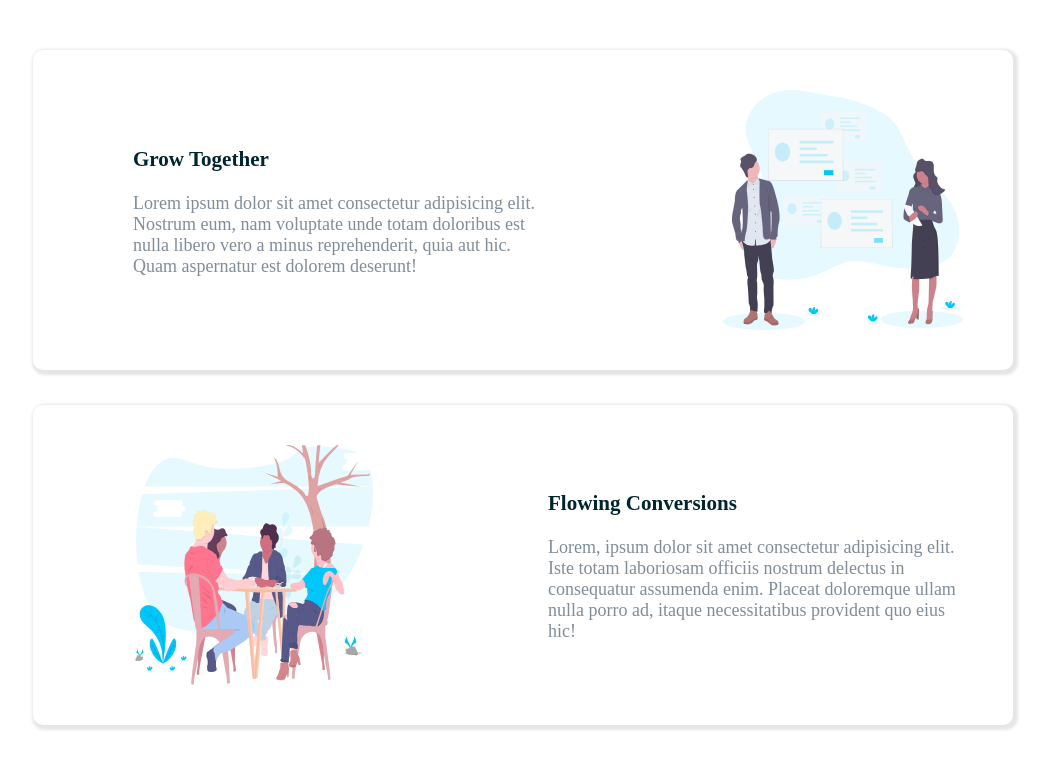
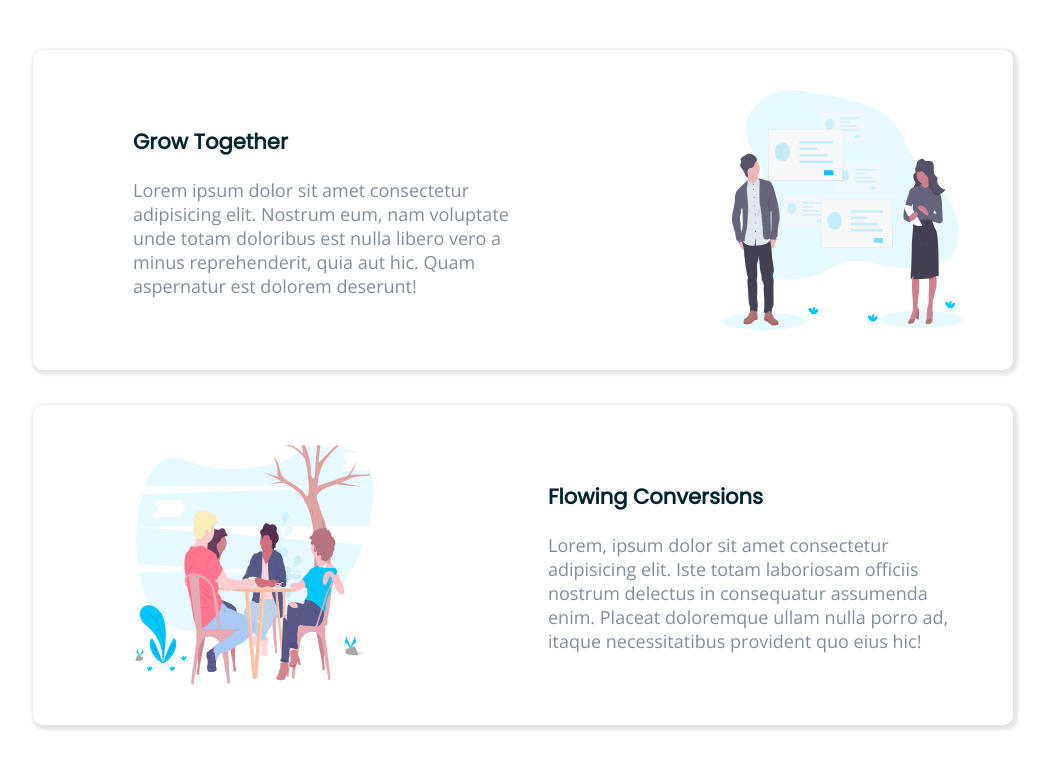
Before and after one commit to dekana1/Huddle, a plain HTML site: page zuri.html in a window 1280 px wide. Shown: the part 940-1697 px from the top of the page, without its empty margins (117-1166 px from the left). Drawn offline with nearby package versions, Linux system fonts and the light colour scheme.

Commit message:
Add files via upload

```diff
--- a/zuri.css
+++ b/zuri.css
@@ -1,6 +1,10 @@
+
+@import url('https://fonts.googleapis.com/css2?family=Open+Sans&family=Poppins&display=swap');
+
 body{
     margin: 0;
     font-size: 18px;
+    font-family: 'Open Sans', sans-serif;
 }
 
 #nav-bar{
@@ -79,6 +83,7 @@
 .card-text-heading{
     color: hsl(192, 100%, 9%);
     font-weight: 700;
+    font-family: 'Poppins', sans-serif;
 }
 .card-text{
     width: 50%;
```
